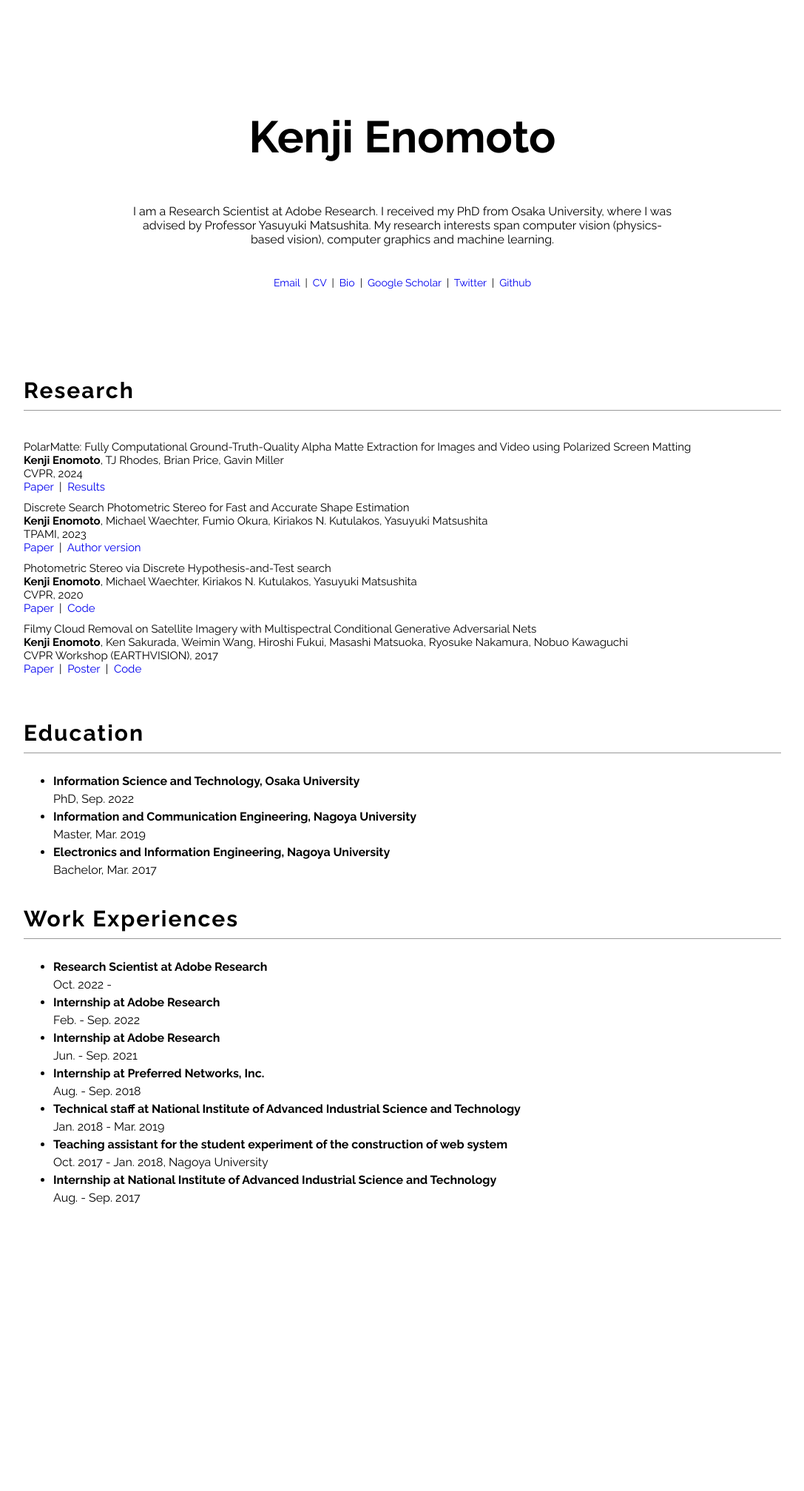
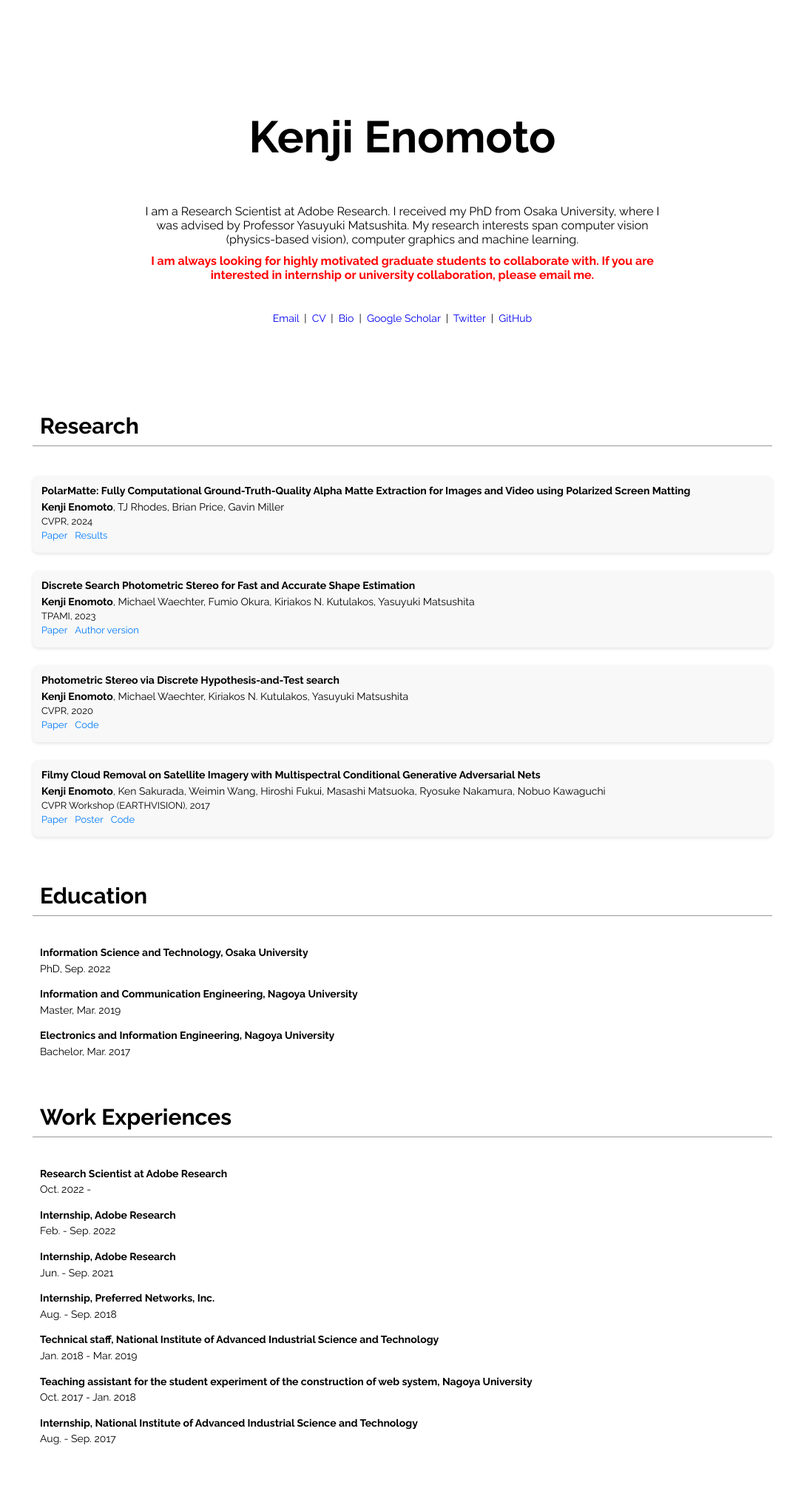
Before and after one commit to enomotokenji/enomotokenji.github.io, a Jekyll site: the page index.html, which Jekyll copies as it is, in a window 1280 px wide. Shown: the whole page at 74% size, without its empty margins (96-1183 px from the left). Built offline with Jekyll 4.4.1, drawn with Linux system fonts in a browser that asks for light colours; nearby versions of some CDN libraries; before the commit the page ends 1647 px from its top, so only the background shows below that.

Commit message:
huge updates

```diff
--- a/css/style.css
+++ b/css/style.css
@@ -17,6 +17,9 @@ body {
     text-align: center;
     font-size: 1.4rem;
     font-family: Raleway, "Hiragino Kaku Gothic ProN", Meiryo, sans-serif;
+    padding-left: 10px;
+    padding-right: 10px;
+    box-sizing: border-box;
 }
 
 a {
@@ -61,11 +64,11 @@ a {
 
 .sub-heading {
     position: relative;
-    display: inline-block;
+    display: block;
     width: 80%;
-    margin: 20px 0 10px;
+    max-width: 1000px;
+    margin: 20px auto 40px; /* 上部マージンを20pxに設定 */
     padding-bottom: 10px;
-    letter-spacing: 2px;
     text-align: left;
     font-size: 3rem;
 }
@@ -73,10 +76,24 @@ a {
 .sub-heading::before {
     content: '';
     position: absolute;
-    right: 0;
     bottom: 0;
     left: 0;
-    border-bottom: 1px solid #999;
+    width: 100%;
+    height: 1px;
+    background-color: #999;
+}
+
+.edu-text,
+.work-text,
+.pub-wrapper {
+    width: 80%;
+    max-width: 1000px;
+    margin: 0 auto 60px; /* 下部マージンを60pxに設定 */
+    padding: 0;
+}
+
+.pub-wrapper:last-child {
+    margin-bottom: 0; /* 最後のセクションの下部マージンを削除 */
 }
 
 .button {
@@ -240,12 +257,65 @@ a {
     /* line-height: 2.5; */
 }
 
-.edu-text {
+.edu-text,
+.work-text {
     width: 80%;
-    margin: 0 10% 0;
-    text-align: left;
-    font-size: 1.6rem;
-    line-height: 1.5;
+    max-width: 1000px;
+    margin-left: auto;
+    margin-right: auto;
+    padding-left: 0;
+    padding-right: 0;
+    box-sizing: border-box;
+}
+
+.edu-text p,
+.work-text p {
+    margin-bottom: 15px; /* 項目間の余白 */
+    text-align: left; /* 左揃えを明示的に指定 */
+    line-height: 1.4; /* 行間を調整 */
+}
+
+.edu-title,
+.work-title {
+    display: block;
+    font-weight: bold;
+    margin-bottom: 2px; /* タイトルと期間の間のスペースを小さく */
+}
+
+.edu-period,
+.work-period {
+    display: block;
+}
+
+.edu-text p:last-child,
+.work-text p:last-child {
+    margin-bottom: 0; /* 最後の項目の下部マージンを削除 */
+}
+
+@media (max-width: 768px) {
+    .edu-text p,
+    .work-text p {
+        margin-bottom: 12px; /* 小さい画面での項目間の余白を少し縮小 */
+    }
+
+    .edu-title,
+    .work-title {
+        margin-bottom: 1px; /* 小さい画面でのタイトルと期間の間のスペースをさらに小さく */
+    }
+}
+
+@media (max-width: 480px) {
+    .edu-text,
+    .work-text {
+        width: 95%;
+    }
+}
+
+.highlight-text {
+    color: #ff0000;
+    font-weight: bold;
+    display: block;
+    margin-top: 10px;
 }
 
 
@@ -259,12 +329,20 @@ a {
 }
 
 .pub-wrapper {
-    display: table;
-    width: 100%;
-    margin-top: 20px;
-    margin-left: 10%;
-    margin-right: 10%;
-    table-layout: fixed;
+    display: flex;
+    flex-direction: column;
+    gap: 1.2rem;
+    width: 80%;
+    max-width: 1000px;
+    margin: 0 auto;
+}
+
+.pub-item {
+    background-color: #f8f8f8;
+    padding: 1.2rem;
+    border-radius: 8px;
+    box-shadow: 0 2px 4px rgba(0,0,0,0.1);
+    margin-bottom: 1.2rem;
 }
 
 .pub-box {
@@ -310,25 +388,33 @@ a {
 }
 
 .pub-title {
-    font-size: 2rem;
-    margin-bottom: 10px;
+    font-size: 1.4rem;
+    margin: 0 0 0.6rem 0;
+    text-align: left;
+    font-weight: bold;
 }
 
 .pub-detail {
     text-align: left;
     font-size: 1.3rem;
-    margin-bottom: 5px;
+    margin-bottom: 0.4rem;
 }
 
 .pub-author {
+    color: #000000;
+    margin: 0 0 0.4rem 0;
     text-align: left;
-    color: #ea4335;
-    margin-bottom: 5px;
+    font-size: 1.4rem;
+}
+
+.pub-author strong {
+    font-weight: bold;
 }
 
 .pub-conference {
     text-align: left;
-    /* color: #4285f4; */
+    margin: 0 0 0.4rem 0;
+    font-size: 1.3rem;
 }
 
 .pub-text .button {
@@ -352,6 +438,26 @@ a {
 
 .link:hover {
     /* text-decoration: underline; */
+}
+
+.pub-links {
+    margin: 0.4rem 0 0 0;
+    display: flex;
+    justify-content: flex-start;
+    align-items: center;
+    flex-wrap: wrap;
+    font-size: 1.3rem;
+}
+
+.pub-links a {
+    text-decoration: none;
+    color: #007bff;
+    margin-right: 1rem;
+    margin-bottom: 0.4rem;
+}
+
+.pub-links a:last-child {
+    margin-right: 0;
 }
 
 
@@ -432,8 +538,12 @@ a {
         margin-top: 20px;
         font-size: 2.5rem;
     }
-    .sub-heading {
-        font-size: 1.8rem;
+    .sub-heading,
+    .edu-text,
+    .work-text,
+    .pub-wrapper {
+        width: 90%;
+        font-size: 2.5rem;
     }
     .button:hover {
         opacity: 1;
@@ -461,10 +571,9 @@ a {
     /* --- about --- */
     .bio-text {
         font-size: 1.4rem;
-        /line-height: 1.8;
     }
-    .edu-text {
-        margin: 30px 0;
+    .edu-text,
+    .work-text {
         font-size: 1.4rem;
     }
     /* --- works --- */
@@ -485,18 +594,34 @@ a {
         left: auto;
         width: 100%;
     }
-    .pub-title {
-        font-size: 1.8rem;
+    .pub-title,
+    .pub-author {
+        font-size: 1.2rem;
     }
-    /* --- skills --- */
-    .skills-wrapper,
-    .skill-box {
-        display: block;
-    }
-    .skill-box {
-        margin: 40px auto;
-    }
-    .skill-text {
-        margin: 0;
+    .pub-conference,
+    .pub-links {
+        font-size: 1.1rem;
     }
 }
+
+@media (max-width: 480px) {
+    .sub-heading,
+    .edu-text,
+    .work-text,
+    .pub-wrapper {
+        width: 95%;
+    }
+
+    .sub-heading {
+        font-size: 2rem;
+        margin: 10px auto 20px;
+    }
+}
+
+.sub-heading,
+.edu-text,
+.work-text {
+    padding-left: 10px;
+    padding-right: 10px;
+    box-sizing: border-box;
+}
--- a/index.html
+++ b/index.html
@@ -35,6 +35,7 @@
         <h1 class="site-title">Kenji Enomoto</h1>
         <p class="bio-text">
             I am a Research Scientist at Adobe Research. I received my PhD from Osaka University, where I was advised by Professor Yasuyuki Matsushita. My research interests span computer vision (physics-based vision), computer graphics and machine learning.
+            <span class="highlight-text">I am always looking for highly motivated graduate students to collaborate with. If you are interested in internship or university collaboration, please email me.</span>
         </p>
         <p class="site-description-link">
             <a href="mailto:kenji.enomoto.abc.123@gmail.com">Email</a> &nbsp|&nbsp
@@ -42,64 +43,98 @@
             <a href="data/KenjiEnomoto-bio.txt">Bio</a> &nbsp|&nbsp
             <a href="https://scholar.google.com/citations?user=E-5PJ-sAAAAJ">Google Scholar</a> &nbsp|&nbsp
             <a href="https://twitter.com/knjenmt">Twitter</a> &nbsp|&nbsp
-            <a href="https://github.com/enomotokenji">Github</a>
+            <a href="https://github.com/enomotokenji">GitHub</a>
       </p>
     </header>
 
     <section class="pub" id="pub">
-        <h2 class="sub-heading">Research</h2>
+        <h2 class="sub-heading research">Research</h2>
         <div class="pub-wrapper">
-            <div class="pub-d-description">
-                <div class="pub-d-title">PolarMatte: Fully Computational Ground-Truth-Quality Alpha Matte Extraction for Images and Video using Polarized Screen Matting</div>
-                <div class="pub-d-author"><strong>Kenji Enomoto</strong>, TJ Rhodes, Brian Price, Gavin Miller</div>
-                <div class="pub-conference">CVPR, 2024</div>
-                <a href="https://www.dropbox.com/scl/fi/y9519ej1kqnnx9h589aoy/enomoto2024polarmatte.pdf?rlkey=z5lacntomuhsig16roj0f7h5i&st=4dvaph50&dl=0" target="_blank" class="link">Paper</a> &nbsp|&nbsp
+            <div class="pub-item">
+                <h3 class="pub-title">PolarMatte: Fully Computational Ground-Truth-Quality Alpha Matte Extraction for Images and Video using Polarized Screen Matting</h3>
+                <p class="pub-author"><strong>Kenji Enomoto</strong>, TJ Rhodes, Brian Price, Gavin Miller</p>
+                <p class="pub-conference">CVPR, 2024</p>
+                <div class="pub-links">
+                    <a href="https://www.dropbox.com/scl/fi/y9519ej1kqnnx9h589aoy/enomoto2024polarmatte.pdf?rlkey=z5lacntomuhsig16roj0f7h5i&st=4dvaph50&dl=0" target="_blank" class="link">Paper</a>
                     <a href="https://youtu.be/Dn2vXbk5Y5E" target="_blank" class="link">Results</a>
                 </div>
-            <div class="pub-d-description">
-                <div class="pub-d-title">Discrete Search Photometric Stereo for Fast and Accurate Shape Estimation</div>
-                <div class="pub-d-author"><strong>Kenji Enomoto</strong>, Michael Waechter, Fumio Okura, Kiriakos N. Kutulakos, Yasuyuki Matsushita</div>
-                <div class="pub-conference">TPAMI, 2023</div>
-                <a href="https://ieeexplore.ieee.org/document/9861334" target="_blank" class="link">Paper</a> &nbsp|&nbsp
+            </div>
+            <div class="pub-item">
+                <h3 class="pub-title">Discrete Search Photometric Stereo for Fast and Accurate Shape Estimation</h3>
+                <p class="pub-author"><strong>Kenji Enomoto</strong>, Michael Waechter, Fumio Okura, Kiriakos N. Kutulakos, Yasuyuki Matsushita</p>
+                <p class="pub-conference">TPAMI, 2023</p>
+                <div class="pub-links">
+                    <a href="https://ieeexplore.ieee.org/document/9861334" target="_blank" class="link">Paper</a>
                     <a href="http://cvl.ist.osaka-u.ac.jp/wp-content/uploads/2022/08/enomoto2022discrete.pdf" target="_blank" class="link">Author version</a>
                 </div>
-            <div class="pub-d-description">
-                <div class="pub-d-title">Photometric Stereo via Discrete Hypothesis-and-Test search
-                    <div class="pub-d-author"><strong>Kenji Enomoto</strong>, Michael Waechter, Kiriakos N. Kutulakos, Yasuyuki Matsushita</div>
-                <div class="pub-conference">CVPR, 2020</div>
-                <a href="http://www-infobiz.ist.osaka-u.ac.jp/wp-content/uploads/2020/04/enomoto2020photometric.pdf" target="_blank" class="link">Paper</a> &nbsp|&nbsp
+            </div>
+            <div class="pub-item">
+                <h3 class="pub-title">Photometric Stereo via Discrete Hypothesis-and-Test search</h3>
+                <p class="pub-author"><strong>Kenji Enomoto</strong>, Michael Waechter, Kiriakos N. Kutulakos, Yasuyuki Matsushita</p>
+                <p class="pub-conference">CVPR, 2020</p>
+                <div class="pub-links">
+                    <a href="http://www-infobiz.ist.osaka-u.ac.jp/wp-content/uploads/2020/04/enomoto2020photometric.pdf" target="_blank" class="link">Paper</a>
                     <a href="https://github.com/enomotokenji/hat-search-ps-cvpr2020" target="_blank" class="link">Code</a>
                 </div>
-            <div class="pub-d-description">
-                <div class="pub-d-title">Filmy Cloud Removal on Satellite Imagery with Multispectral Conditional Generative Adversarial Nets</div>
-                <div class="pub-d-author"><strong>Kenji Enomoto</strong>, Ken Sakurada, Weimin Wang, Hiroshi Fukui, Masashi Matsuoka, Ryosuke Nakamura, Nobuo Kawaguchi</div>
-                <div class="pub-conference">CVPR Workshop (EARTHVISION), 2017</div>
-                <a href="publications/cvprw2017/cvprw2017_paper.pdf" target="_blank" class="link">Paper</a> &nbsp|&nbsp
-                <a href="publications/cvprw2017/cvprw2017_poster.pdf" target="_blank" class="link">Poster</a> &nbsp|&nbsp
+            </div>
+            <div class="pub-item">
+                <h3 class="pub-title">Filmy Cloud Removal on Satellite Imagery with Multispectral Conditional Generative Adversarial Nets</h3>
+                <p class="pub-author"><strong>Kenji Enomoto</strong>, Ken Sakurada, Weimin Wang, Hiroshi Fukui, Masashi Matsuoka, Ryosuke Nakamura, Nobuo Kawaguchi</p>
+                <p class="pub-conference">CVPR Workshop (EARTHVISION), 2017</p>
+                <div class="pub-links">
+                    <a href="publications/cvprw2017/cvprw2017_paper.pdf" target="_blank" class="link">Paper</a>
+                    <a href="publications/cvprw2017/cvprw2017_poster.pdf" target="_blank" class="link">Poster</a>
                     <a href="https://github.com/enomotokenji/mcgan-cvprw2017-pytorch" target="_blank" class="link">Code</a>
+                </div>
             </div>
         </div>
     </section>
 
     <h2 class="sub-heading">Education</h2>
     <div class="edu-text">
-            <ul>
-                <li><strong>Information Science and Technology, Osaka University</strong><br>PhD, Sep. 2022</li>
-                <li><strong>Information and Communication Engineering, Nagoya University</strong><br>Master, Mar. 2019</li>
-                <li><strong>Electronics and Information Engineering, Nagoya University</strong><br>Bachelor, Mar. 2017</li>
-            </ul>
+        <p>
+            <span class="edu-title">Information Science and Technology, Osaka University</span>
+            <span class="edu-period">PhD, Sep. 2022</span>
+        </p>
+        <p>
+            <span class="edu-title">Information and Communication Engineering, Nagoya University</span>
+            <span class="edu-period">Master, Mar. 2019</span>
+        </p>
+        <p>
+            <span class="edu-title">Electronics and Information Engineering, Nagoya University</span>
+            <span class="edu-period">Bachelor, Mar. 2017</span>
+        </p>
     </div>
     <h2 class="sub-heading">Work Experiences</h2>
-        <div class="edu-text">
-            <ul>
-                <li><strong>Research Scientist at Adobe Research</strong><br>Oct. 2022 -</li>
-                <li><strong>Internship at Adobe Research</strong><br>Feb. - Sep. 2022 </li>
-                <li><strong>Internship at Adobe Research</strong><br>Jun. - Sep. 2021</li>
-                <li><strong>Internship at Preferred Networks, Inc.</strong><br>Aug. - Sep. 2018</li>
-                <li><strong>Technical staff at National Institute of Advanced Industrial Science and Technology</strong><br>Jan. 2018 - Mar. 2019</li>
-                <li><strong>Teaching assistant for the student experiment of the construction of web system</strong><br>Oct. 2017 - Jan. 2018, Nagoya University</li>
-                <li><strong>Internship at National Institute of Advanced Industrial Science and Technology</strong><br>Aug. - Sep. 2017</li>
-            </ul>
+    <div class="work-text">
+        <p>
+            <span class="work-title">Research Scientist at Adobe Research</span>
+            <span class="work-period">Oct. 2022 -</span>
+        </p>
+        <p>
+            <span class="work-title">Internship, Adobe Research</span>
+            <span class="work-period">Feb. - Sep. 2022</span>
+        </p>
+        <p>
+            <span class="work-title">Internship, Adobe Research</span>
+            <span class="work-period">Jun. - Sep. 2021</span>
+        </p>
+        <p>
+            <span class="work-title">Internship, Preferred Networks, Inc.</span>
+            <span class="work-period">Aug. - Sep. 2018</span>
+        </p>
+        <p>
+            <span class="work-title">Technical staff, National Institute of Advanced Industrial Science and Technology</span>
+            <span class="work-period">Jan. 2018 - Mar. 2019</span>
+        </p>
+        <p>
+            <span class="work-title">Teaching assistant for the student experiment of the construction of web system, Nagoya University</span>
+            <span class="work-period">Oct. 2017 - Jan. 2018</span>
+        </p>
+        <p>
+            <span class="work-title">Internship, National Institute of Advanced Industrial Science and Technology</span>
+            <span class="work-period">Aug. - Sep. 2017</span>
+        </p>
     </div>
 
     <!--
@@ -120,6 +155,21 @@
         © 2017 enoken. All Rights Reserved.
     </footer> -->
     <script src="lib/placeholders.min.js"></script>
+    <style>
+        body {
+            padding-left: 10px;
+            padding-right: 10px;
+            box-sizing: border-box;
+        }
+
+        .sub-heading,
+        .edu-text,
+        .work-text {
+            padding-left: 10px;
+            padding-right: 10px;
+            box-sizing: border-box;
+        }
+    </style>
 </body>
 
 </html>
```
Lines whose indentation alone changed are shown as unchanged.
